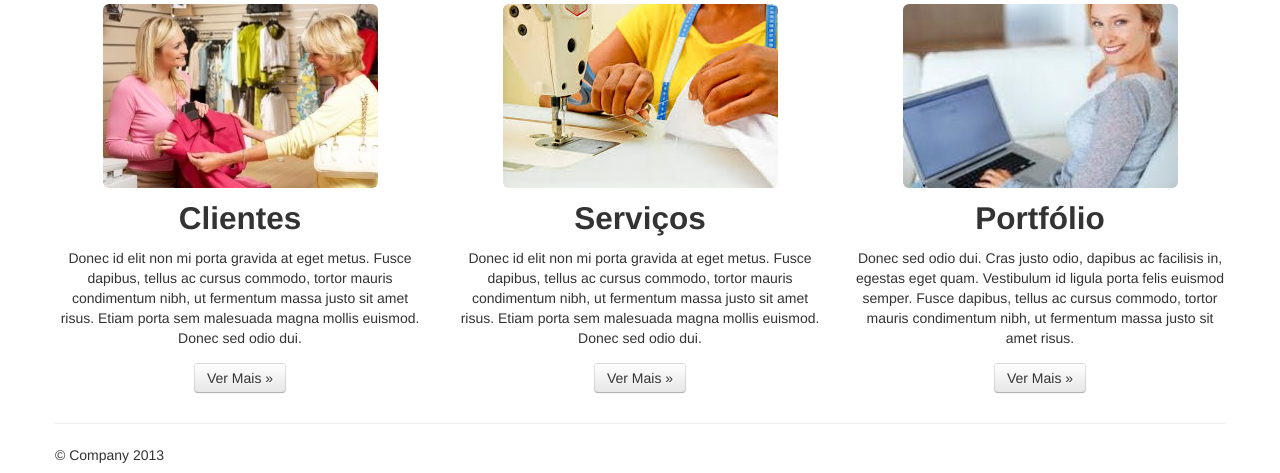
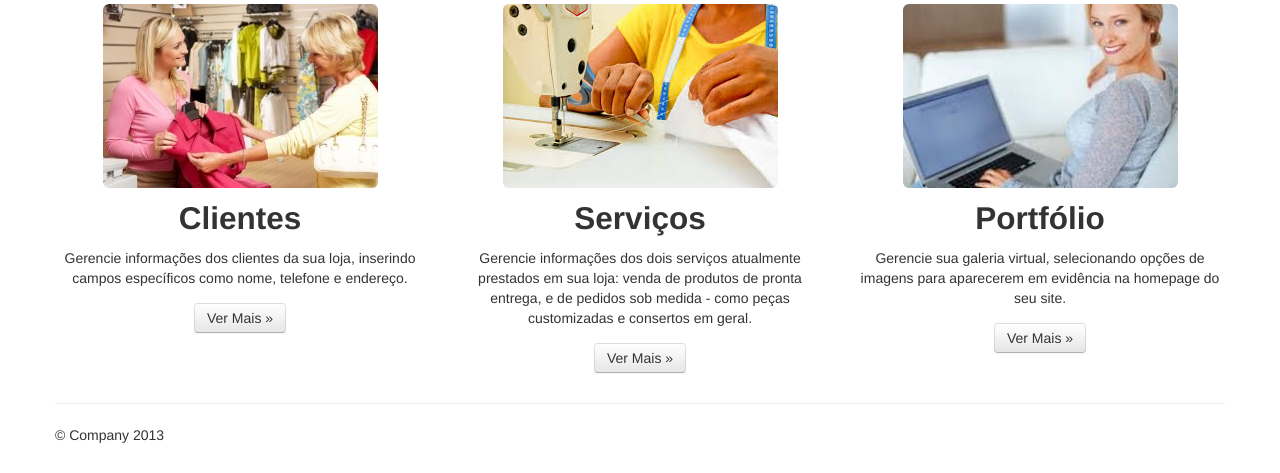
Before and after one commit to nicysneiros/gac, a Django app: page /login in a window 1280 px wide. Shown: the part 327-800 px from the top of the page. Run offline with Django 3.2, Linux system fonts and the light colour scheme; parts of the project's set-up code (start-up, migrations or seed data) failed here and were passed over; some libraries are stand-ins or nearby versions.

Commit message:
removido lorem ipsum de login.html

```diff
--- a/templates/registration/login.html
+++ b/templates/registration/login.html
@@ -84,19 +84,19 @@
         <div class="span4" style="float:left;" align="center">
           <img src="{{STATIC_URL}}img/home_admin/clientes.jpg" class="img-rounded">
           <h2>Clientes</h2>
-          <p>Donec id elit non mi porta gravida at eget metus. Fusce dapibus, tellus ac cursus commodo, tortor mauris condimentum nibh, ut fermentum massa justo sit amet risus. Etiam porta sem malesuada magna mollis euismod. Donec sed odio dui. </p>
+          <p>Gerencie informações dos clientes da sua loja, inserindo campos específicos como nome, telefone e endereço. </p>
           <p><a class="btn" href="/cliente/info_clientes/">Ver Mais »</a></p>
         </div>
         <div class="span4" style="float:left;" align="center">
           <img src="{{STATIC_URL}}img/home_admin/servico.jpg" class="img-rounded">
           <h2>Serviços</h2>
-          <p>Donec id elit non mi porta gravida at eget metus. Fusce dapibus, tellus ac cursus commodo, tortor mauris condimentum nibh, ut fermentum massa justo sit amet risus. Etiam porta sem malesuada magna mollis euismod. Donec sed odio dui. </p>
+          <p>Gerencie informações dos dois serviços atualmente prestados em sua loja: venda de produtos de pronta entrega, e  de pedidos sob medida - como peças customizadas e consertos em geral. </p>
           <p><a class="btn" href="/servicos/">Ver Mais »</a></p>
        </div>
         <div class="span4" style="float:left;" align="center">
           <img src="{{STATIC_URL}}img/home_admin/portfolio.jpg" class="img-rounded">
           <h2>Portfólio</h2>
-          <p>Donec sed odio dui. Cras justo odio, dapibus ac facilisis in, egestas eget quam. Vestibulum id ligula porta felis euismod semper. Fusce dapibus, tellus ac cursus commodo, tortor mauris condimentum nibh, ut fermentum massa justo sit amet risus.</p>
+          <p>Gerencie sua galeria virtual, selecionando opções de imagens para aparecerem em evidência na homepage do seu site.</p>
           <p><a class="btn" href="/portfolio_admin/">Ver Mais »</a></p>
         </div>
       </div>
```
